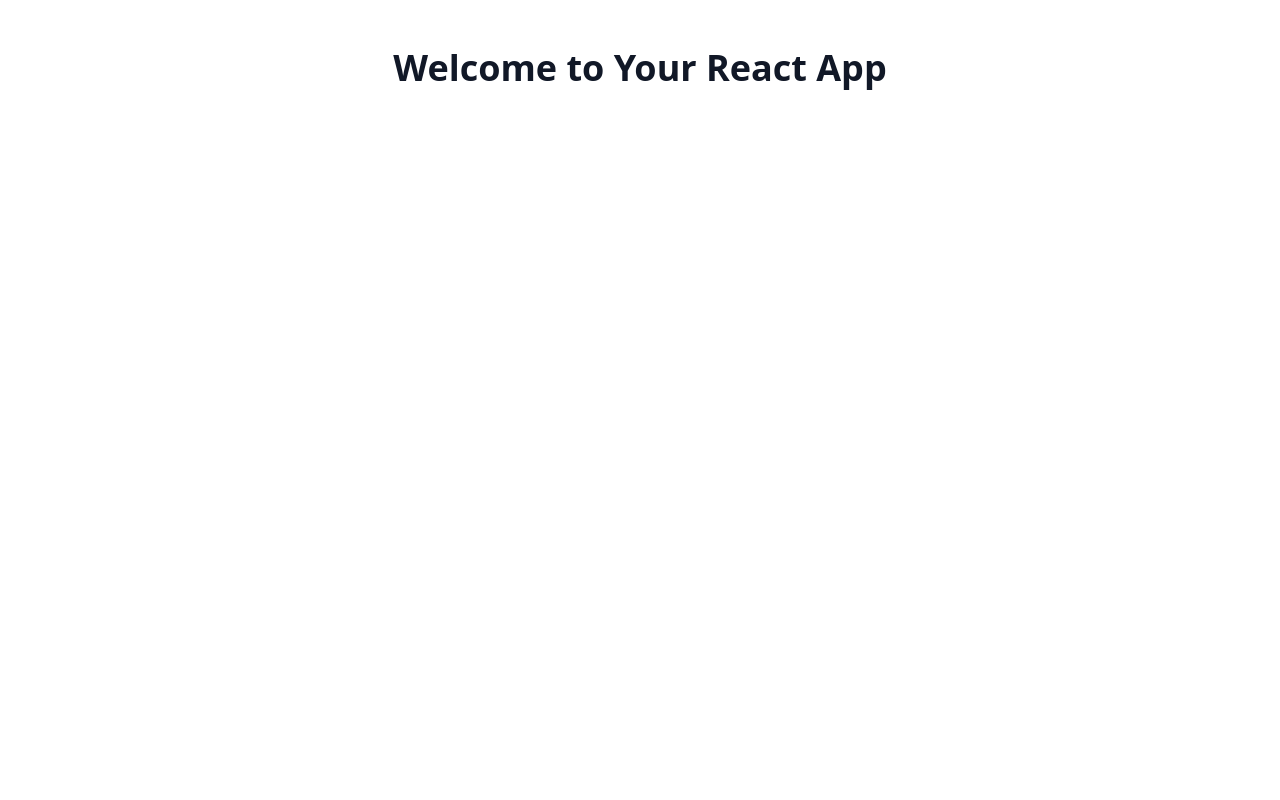
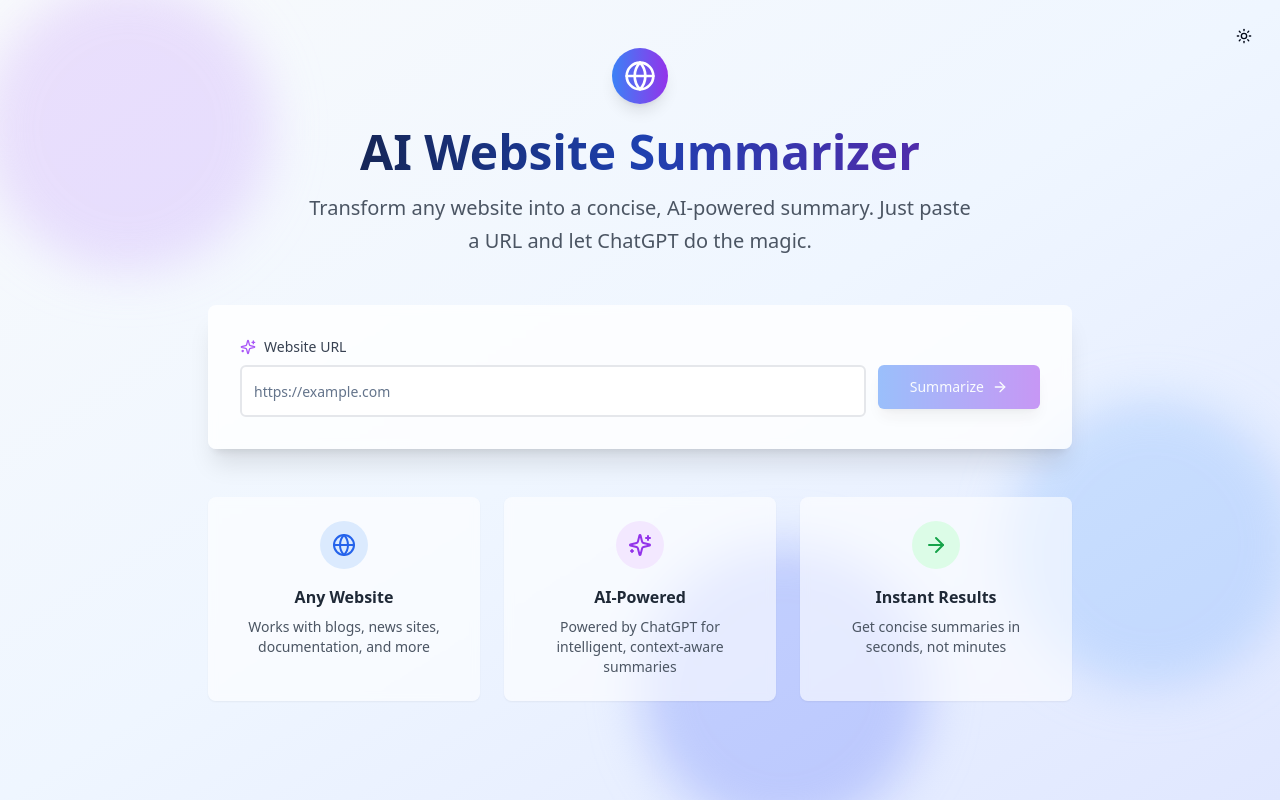
Before and after one commit to bnannier/ai-website-summarizer, a React (Vite) app: page / in a window 1280 px wide. Built offline with nearby package versions, Linux system fonts and the light colour scheme.

Commit message:
Reverted to commit 7293a619296af8e264cac6649dd474c574d1944d

```diff
--- a/index.html
+++ b/index.html
@@ -1,12 +1,11 @@
-
 <!DOCTYPE html>
 <html lang="en">
   <head>
     <meta charset="UTF-8" />
     <meta name="viewport" content="width=device-width, initial-scale=1.0" />
-    <title>React App</title>
+    <title>AI Website Summarizer</title>
 
-    <meta property="og:title" content="React App" />
+    <meta property="og:title" content="AI Website Summarizer" />
     <meta property="og:type" content="website" />
   </head>
 
--- a/src/pages/Index.tsx
+++ b/src/pages/Index.tsx
@@ -1,13 +1,81 @@
 
 import React from 'react';
+import { Globe } from "lucide-react";
+import { ThemeToggle } from "@/components/ThemeToggle";
+import SummaryCard from "@/components/SummaryCard";
+import LoadingSkeleton from "@/components/LoadingSkeleton";
+import ApiKeyInput from "@/components/ApiKeyInput";
+import WebsiteUrlInput from "@/components/WebsiteUrlInput";
+import FeatureHighlights from "@/components/FeatureHighlights";
+import { useWebsiteSummarizer } from "@/hooks/useWebsiteSummarizer";
 
 const Index = () => {
+  const {
+    url,
+    setUrl,
+    summary,
+    isLoading,
+    apiKey,
+    setApiKey,
+    showApiKeyInput,
+    handleSummarize
+  } = useWebsiteSummarizer();
+
   return (
-    <div className="min-h-screen bg-white dark:bg-gray-900">
-      <div className="container mx-auto px-4 py-12">
-        <h1 className="text-4xl font-bold text-gray-900 dark:text-white text-center">
-          Welcome to Your React App
-        </h1>
+    <div className="min-h-screen bg-gradient-to-br from-slate-50 via-blue-50 to-indigo-100 dark:from-gray-900 dark:via-gray-800 dark:to-gray-900 relative overflow-hidden">
+      {/* Theme Toggle */}
+      <div className="absolute top-4 right-4 z-20">
+        <ThemeToggle />
+      </div>
+
+      {/* Animated background elements */}
+      <div className="absolute inset-0 overflow-hidden pointer-events-none">
+        <div className="absolute -top-4 -left-4 w-72 h-72 bg-purple-300 dark:bg-purple-600 rounded-full mix-blend-multiply filter blur-xl opacity-20 animate-pulse"></div>
+        <div className="absolute top-1/2 -right-4 w-72 h-72 bg-blue-300 dark:bg-blue-600 rounded-full mix-blend-multiply filter blur-xl opacity-20 animate-pulse delay-1000"></div>
+        <div className="absolute -bottom-8 left-1/2 w-72 h-72 bg-indigo-300 dark:bg-indigo-600 rounded-full mix-blend-multiply filter blur-xl opacity-20 animate-pulse delay-500"></div>
+      </div>
+
+      <div className="relative z-10 container mx-auto px-4 py-12 max-w-4xl">
+        {/* Header */}
+        <div className="text-center mb-12">
+          <div className="flex items-center justify-center mb-6">
+            <div className="p-3 bg-gradient-to-r from-blue-500 to-purple-600 rounded-full shadow-lg">
+              <Globe className="w-8 h-8 text-white" />
+            </div>
+          </div>
+          <h1 className="text-5xl font-bold bg-gradient-to-r from-gray-900 via-blue-800 to-purple-800 dark:from-gray-100 dark:via-blue-200 dark:to-purple-200 bg-clip-text text-transparent mb-4">
+            AI Website Summarizer
+          </h1>
+          <p className="text-xl text-gray-600 dark:text-gray-300 max-w-2xl mx-auto leading-relaxed">
+            Transform any website into a concise, AI-powered summary. Just paste a URL and let ChatGPT do the magic.
+          </p>
+        </div>
+
+        {/* API Key Input */}
+        <ApiKeyInput
+          showApiKeyInput={showApiKeyInput}
+          apiKey={apiKey}
+          setApiKey={setApiKey}
+        />
+
+        {/* Main Input Section */}
+        <WebsiteUrlInput
+          url={url}
+          setUrl={setUrl}
+          isLoading={isLoading}
+          onSummarize={handleSummarize}
+        />
+
+        {/* Loading State */}
+        {isLoading && <LoadingSkeleton />}
+
+        {/* Summary Result */}
+        {summary && !isLoading && (
+          <SummaryCard summary={summary} url={url} />
+        )}
+
+        {/* Feature highlights */}
+        {!summary && !isLoading && <FeatureHighlights />}
       </div>
     </div>
   );
```
Also changed, not shown: 1 other file (tests, documents, lock files or other folders).
